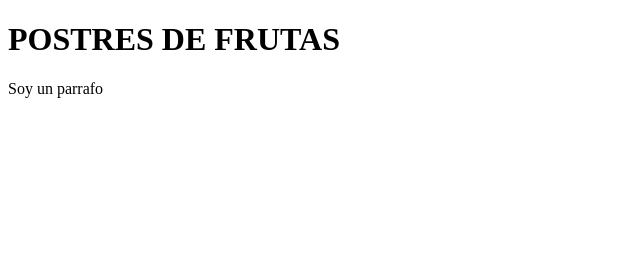
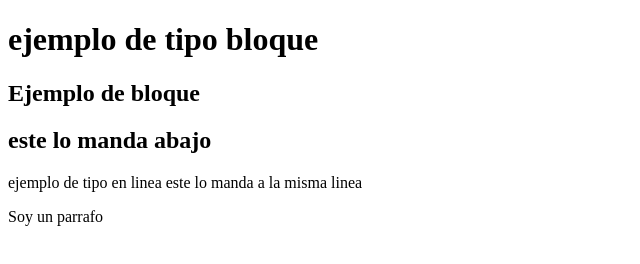
Before and after one commit to luisalsmm/SEMANA2_S2, a plain HTML site: page index.html in a window 1280 px wide. Shown: the whole page, without its empty margins (0-640 px from the left). Drawn offline with Linux system fonts and the light colour scheme.

Commit message:
commit corregido con index

```diff
--- a/index.html
+++ b/index.html
@@ -6,7 +6,12 @@
     <title>Document</title>
 </head>
 <body>
-    <h1>POSTRES DE FRUTAS</h1>
+    <h1>ejemplo de tipo bloque</h1>
+    <h2>Ejemplo de bloque</h2>
+    <h2>este lo manda abajo</h2>
+    <span>ejemplo de tipo en linea</span>
+    <span>este lo manda a la misma linea</span>
+
 
     <p>Soy un parrafo</p>
 
```
